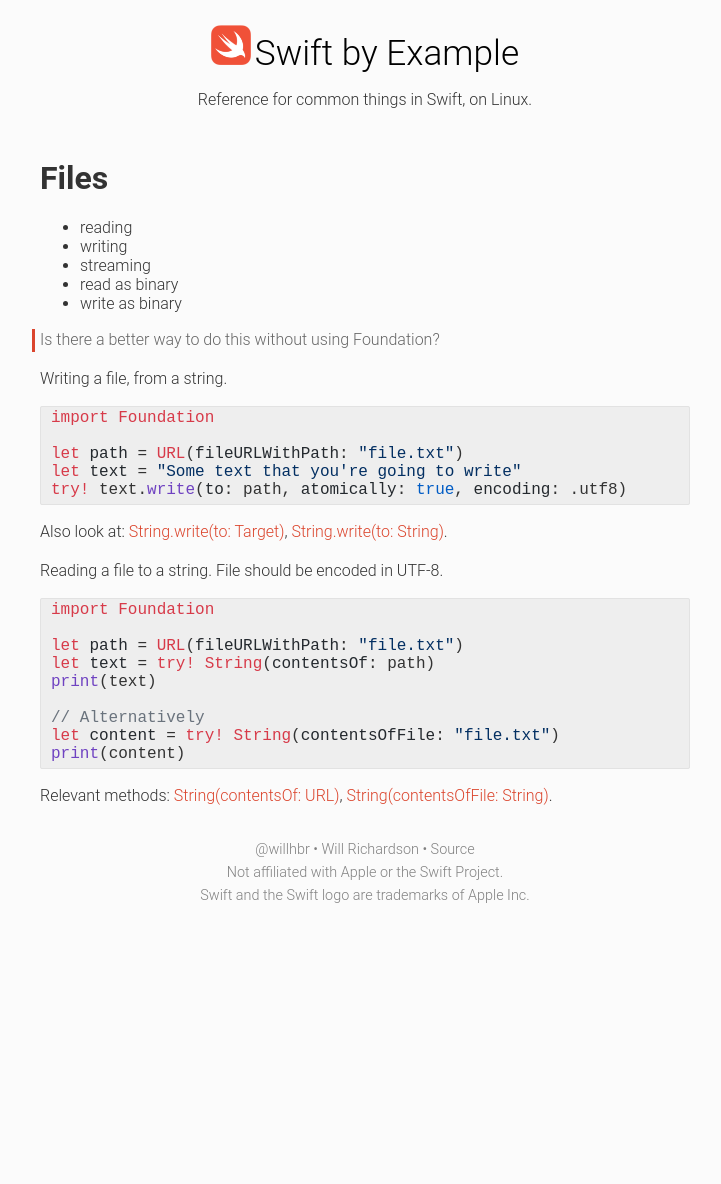
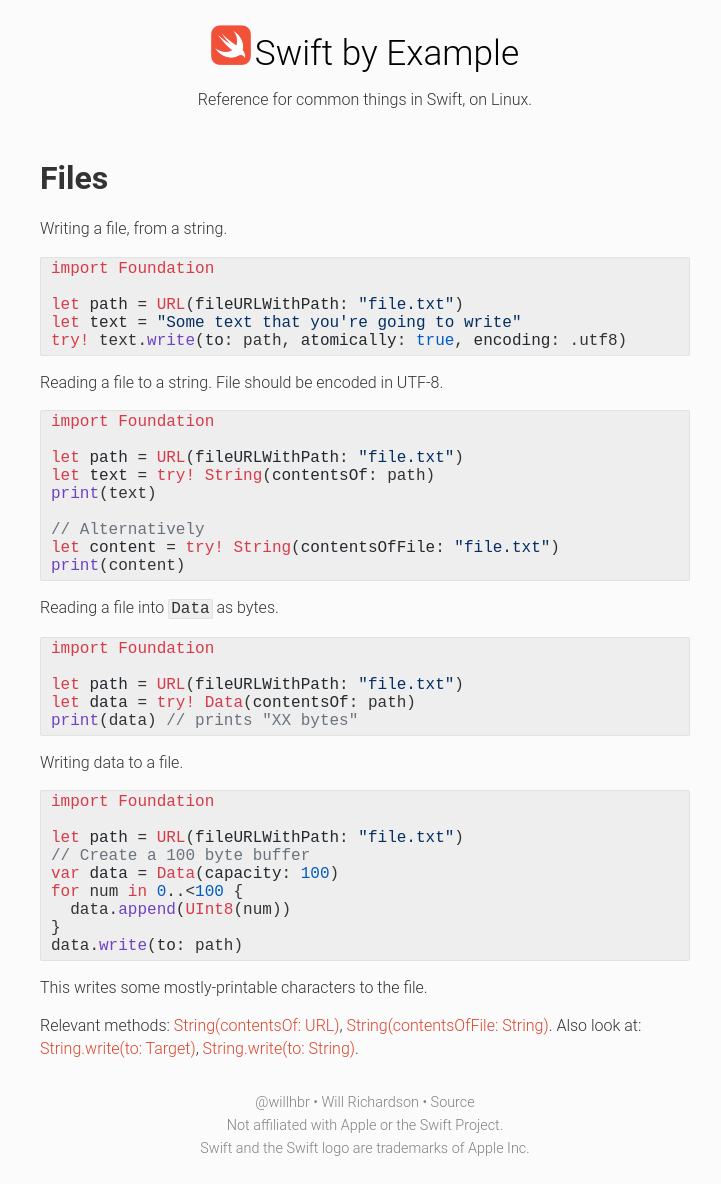
Before and after one commit to willhbr/swift-by-example, a Jekyll site: the page built from examples/files.md, in a window 1280 px wide. Shown: the whole page, without its empty margins (275-996 px from the left). Built offline with Jekyll 4.4.1, drawn with Linux system fonts in a browser that asks for light colours; before the commit the page ends 931 px from its top, so only the background shows below that.

Commit message:
Reading and writing bytes

````diff
--- a/examples/files.md
+++ b/examples/files.md
@@ -3,14 +3,6 @@ title: Files
 example_number: 6
 layout: example
 ---
-
-- reading
-- writing
-- streaming
-- read as binary
-- write as binary
-
-> Is there a better way to do this without using Foundation?
 
 Writing a file, from a string.
 
@@ -38,4 +28,31 @@ let content = try! String(contentsOfFile: "file.txt")
 print(content)
 ```
 
+Reading a file into `Data` as bytes.
+
+```swift
+import Foundation
+
+let path = URL(fileURLWithPath: "file.txt")
+let data = try! Data(contentsOf: path)
+print(data) // prints "XX bytes"
+```
+
+Writing data to a file.
+
+```swift
+import Foundation
+
+let path = URL(fileURLWithPath: "file.txt")
+// Create a 100 byte buffer
+var data = Data(capacity: 100)
+for num in 0..<100 {
+  data.append(UInt8(num))
+}
+data.write(to: path)
+```
+
+This writes some mostly-printable characters to the file.
+
 Relevant methods: [String(contentsOf: URL)](https://developer.apple.com/documentation/swift/string/1779753-init), [String(contentsOfFile: String)](https://developer.apple.com/documentation/swift/string/1780193-init).
+Also look at: [String.write(to: Target)](https://developer.apple.com/documentation/swift/string/1641490-write), [String.write(to: String)](https://developer.apple.com/documentation/swift/string/1538840-write).
````
Also changed, not shown: other parts of examples/files.md (+0 -2 lines).
